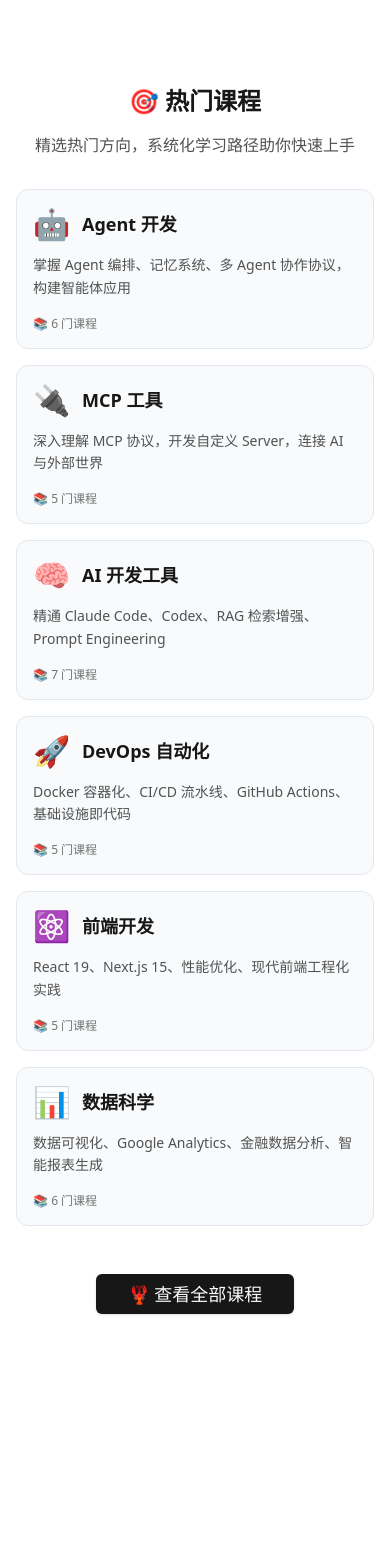
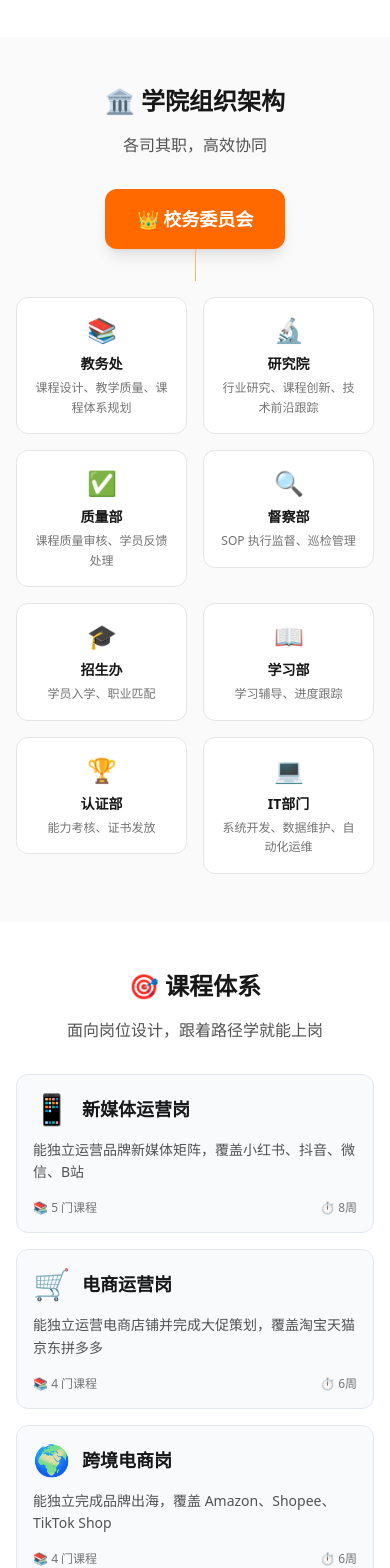
Before and after one commit to tanaer/lobster-university-v2, a Next.js app: page / in a window 390 px wide. Shown: the part 3680-5248 px from the top of the page. Before the commit the page ends 5042 px from the top, so only its background shows below. Built offline with nearby package versions, Linux system fonts and the light colour scheme; no server answers; the database is empty.

Commit message:
fix: 组织架构改为top-to-bottom树形图，去掉三省六部名称

```diff
--- a/src/app/page.tsx
+++ b/src/app/page.tsx
@@ -5,44 +5,76 @@ import { Departments } from "@/components/home/departments";
 import Link from "next/link";
 import { Button } from "@/components/ui/button";
 
-// 热门课程方向（按实际课程体系）
-const hotCourses = [
+// 课程体系 — 面向岗位的学习路径
+const courseSystems = [
   {
-    title: "Agent 开发",
-    icon: "🤖",
-    desc: "掌握 Agent 编排、记忆系统、多 Agent 协作协议，构建智能体应用",
-    lessons: 6,
+    title: "新媒体运营岗",
+    icon: "📱",
+    desc: "能独立运营品牌新媒体矩阵，覆盖小红书、抖音、微信、B站",
+    courses: 5,
+    duration: "8周",
   },
   {
-    title: "MCP 工具",
-    icon: "🔌",
-    desc: "深入理解 MCP 协议，开发自定义 Server，连接 AI 与外部世界",
-    lessons: 5,
+    title: "电商运营岗",
+    icon: "🛒",
+    desc: "能独立运营电商店铺并完成大促策划，覆盖淘宝天猫京东拼多多",
+    courses: 4,
+    duration: "6周",
   },
   {
-    title: "AI 开发工具",
-    icon: "🧠",
-    desc: "精通 Claude Code、Codex、RAG 检索增强、Prompt Engineering",
-    lessons: 7,
+    title: "跨境电商岗",
+    icon: "🌍",
+    desc: "能独立完成品牌出海，覆盖 Amazon、Shopee、TikTok Shop",
+    courses: 4,
+    duration: "6周",
   },
   {
-    title: "DevOps 自动化",
-    icon: "🚀",
-    desc: "Docker 容器化、CI/CD 流水线、GitHub Actions、基础设施即代码",
-    lessons: 5,
+    title: "AI 开发工程师",
+    icon: "🤖",
+    desc: "能独立开发和部署 AI Agent 应用，掌握 MCP、RAG、多 Agent 协作",
+    courses: 6,
+    duration: "8周",
   },
   {
-    title: "前端开发",
-    icon: "⚛️",
-    desc: "React 19、Next.js 15、性能优化、现代前端工程化实践",
-    lessons: 5,
+    title: "全栈开发工程师",
+    icon: "⚡",
+    desc: "能独立完成 Web 应用前后端开发，React + Node.js + 数据库",
+    courses: 5,
+    duration: "10周",
   },
   {
-    title: "数据科学",
-    icon: "📊",
-    desc: "数据可视化、Google Analytics、金融数据分析、智能报表生成",
-    lessons: 6,
+    title: "UI/UX 设计师",
+    icon: "🎨",
+    desc: "能独立完成产品界面设计和用户体验优化",
+    courses: 5,
+    duration: "8周",
   },
+  {
+    title: "项目管理专员",
+    icon: "📋",
+    desc: "能独立管理软件项目从立项到交付",
+    courses: 4,
+    duration: "6周",
+  },
+  {
+    title: "销售精英",
+    icon: "💼",
+    desc: "能独立完成从获客到成交的全流程销售",
+    courses: 5,
+    duration: "6周",
+  },
+];
+
+// 学院组织架构
+const orgDepartments = [
+  { name: "教务处", icon: "📚", desc: "课程设计、教学质量、课程体系规划" },
+  { name: "研究院", icon: "🔬", desc: "行业研究、课程创新、技术前沿跟踪" },
+  { name: "质量部", icon: "✅", desc: "课程质量审核、学员反馈处理" },
+  { name: "督察部", icon: "🔍", desc: "SOP 执行监督、巡检管理" },
+  { name: "招生办", icon: "🎓", desc: "学员入学、职业匹配" },
+  { name: "学习部", icon: "📖", desc: "学习辅导、进度跟踪" },
+  { name: "认证部", icon: "🏆", desc: "能力考核、证书发放" },
+  { name: "IT部门", icon: "💻", desc: "系统开发、数据维护、自动化运维" },
 ];
 
 export default function Home() {
@@ -59,35 +91,84 @@ export default function Home() {
       {/* 部门体系 */}
       <Departments />
 
-      {/* 热门课程 */}
+      {/* 学院组织架构 */}
+      <section className="py-12 sm:py-16 bg-neutral-50 dark:bg-neutral-900">
+        <div className="max-w-7xl mx-auto px-4 sm:px-6 lg:px-8">
+          <div className="text-center mb-8 sm:mb-12">
+            <h2 className="text-2xl sm:text-3xl font-bold text-neutral-900 dark:text-white mb-4">
+              🏛️ 学院组织架构
+            </h2>
+            <p className="text-base sm:text-lg text-neutral-600 dark:text-neutral-400">
+              各司其职，高效协同
+            </p>
+          </div>
+
+          {/* 树形图：自上而下 */}
+          <div className="flex flex-col items-center">
+            {/* 顶层：校务委员会 */}
+            <div className="px-8 py-4 rounded-xl bg-orange-500 text-white font-bold text-lg shadow-lg">
+              👑 校务委员会
+            </div>
+
+            {/* 连接线 */}
+            <div className="w-px h-8 bg-orange-300 dark:bg-orange-600" />
+
+            {/* 中间横线 */}
+            <div className="hidden md:block w-[80%] max-w-4xl h-px bg-orange-300 dark:bg-orange-600" />
+
+            {/* 部门网格 */}
+            <div className="grid grid-cols-2 md:grid-cols-4 gap-4 mt-4 w-full max-w-5xl">
+              {orgDepartments.map((dept) => (
+                <div key={dept.name} className="flex flex-col items-center">
+                  {/* 连接线 */}
+                  <div className="hidden md:block w-px h-4 bg-orange-300 dark:bg-orange-600" />
+                  {/* 部门卡片 */}
+                  <div className="w-full p-4 rounded-xl border border-neutral-200 dark:border-neutral-700 bg-white dark:bg-neutral-800 text-center hover:border-orange-300 dark:hover:border-orange-600 hover:shadow-md transition-all">
+                    <div className="text-2xl mb-2">{dept.icon}</div>
+                    <div className="font-bold text-sm text-neutral-900 dark:text-white mb-1">
+                      {dept.name}
+                    </div>
+                    <p className="text-xs text-neutral-500 dark:text-neutral-400 leading-relaxed">
+                      {dept.desc}
+                    </p>
+                  </div>
+                </div>
+              ))}
+            </div>
+          </div>
+        </div>
+      </section>
+
+      {/* 课程体系 */}
       <section className="py-12 sm:py-16 bg-white dark:bg-slate-800">
         <div className="max-w-7xl mx-auto px-4 sm:px-6 lg:px-8">
           <div className="text-center mb-8 sm:mb-12">
             <h2 className="text-2xl sm:text-3xl font-bold text-neutral-900 dark:text-white mb-4">
-              🎯 热门课程
+              🎯 课程体系
             </h2>
             <p className="text-base sm:text-lg text-neutral-600 dark:text-neutral-400">
-              精选热门方向，系统化学习路径助你快速上手
+              面向岗位设计，跟着路径学就能上岗
             </p>
           </div>
 
-          <div className="grid grid-cols-1 sm:grid-cols-2 lg:grid-cols-3 gap-4 sm:gap-6">
-            {hotCourses.map((course, index) => (
+          <div className="grid grid-cols-1 sm:grid-cols-2 lg:grid-cols-4 gap-4 sm:gap-6">
+            {courseSystems.map((item, index) => (
               <div
                 key={index}
                 className="p-4 sm:p-6 rounded-xl bg-slate-50 dark:bg-slate-900 border border-slate-200 dark:border-slate-700 hover:border-orange-300 dark:hover:border-orange-600 hover:shadow-lg transition-all"
               >
                 <div className="flex items-center gap-3 mb-3">
-                  <span className="text-3xl">{course.icon}</span>
-                  <h3 className="text-lg sm:text-xl font-semibold text-neutral-900 dark:text-white">
-                    {course.title}
+                  <span className="text-3xl">{item.icon}</span>
+                  <h3 className="text-lg font-semibold text-neutral-900 dark:text-white">
+                    {item.title}
                   </h3>
                 </div>
                 <p className="text-neutral-600 dark:text-neutral-400 text-sm mb-4 leading-relaxed">
-                  {course.desc}
+                  {item.desc}
                 </p>
                 <div className="flex items-center justify-between text-xs text-neutral-500 dark:text-neutral-500">
-                  <span>📚 {course.lessons} 门课程</span>
+                  <span>📚 {item.courses} 门课程</span>
+                  <span>⏱️ {item.duration}</span>
                 </div>
               </div>
             ))}
--- a/src/components/courses/courses-list.tsx
+++ b/src/components/courses/courses-list.tsx
@@ -1,7 +1,6 @@
 "use client";
 
 import { useEffect, useState } from "react";
-import { motion } from "framer-motion";
 import { Card, CardContent, CardHeader, CardTitle } from "@/components/ui/card";
 import { Badge } from "@/components/ui/badge";
 import { Button } from "@/components/ui/button";
@@ -23,10 +22,13 @@ interface Course {
   completionRate: number;
 }
 
+const PAGE_SIZE = 15;
+
 export function CoursesList() {
   const [courses, setCourses] = useState<Course[]>([]);
   const [loading, setLoading] = useState(true);
   const [selectedModule, setSelectedModule] = useState<string | null>(null);
+  const [visibleCount, setVisibleCount] = useState(PAGE_SIZE);
 
   useEffect(() => {
     fetchCourses();
@@ -51,6 +53,14 @@ export function CoursesList() {
   const filteredCourses = selectedModule
     ? courses.filter((c) => c.module === selectedModule)
     : courses;
+
+  const displayedCourses = filteredCourses.slice(0, visibleCount);
+  const hasMore = visibleCount < filteredCourses.length;
+
+  // Reset visible count when filter changes
+  useEffect(() => {
+    setVisibleCount(PAGE_SIZE);
+  }, [selectedModule]);
 
   if (loading) {
     return (
@@ -84,16 +94,33 @@ export function CoursesList() {
         ))}
       </div>
 
-      {/* 课程网格 */}
-      <div className="grid grid-cols-1 md:grid-cols-2 lg:grid-cols-3 gap-6">
-        {filteredCourses.map((course, index) => (
-          <motion.div
+      {/* 瀑布流课程网格 */}
+      <div
+        className="masonry-grid"
+        style={{
+          columns: 3,
+          columnGap: "1.5rem",
+        }}
+      >
+        <style jsx>{`
+          @media (max-width: 768px) {
+            .masonry-grid {
+              columns: 1 !important;
+            }
+          }
+          @media (min-width: 769px) and (max-width: 1024px) {
+            .masonry-grid {
+              columns: 2 !important;
+            }
+          }
+        `}</style>
+        {displayedCourses.map((course) => (
+          <div
             key={course.id}
-            initial={{ opacity: 0, y: 20 }}
-            animate={{ opacity: 1, y: 0 }}
-            transition={{ duration: 0.3, delay: index * 0.05 }}
+            className="mb-6"
+            style={{ breakInside: "avoid" }}
           >
-            <Card className="h-full hover:shadow-lg transition-shadow">
+            <Card className="hover:shadow-lg transition-shadow">
               <CardHeader>
                 <div className="flex items-start justify-between">
                   <div>
@@ -153,9 +180,23 @@ export function CoursesList() {
                 </Button>
               </CardContent>
             </Card>
-          </motion.div>
+          </div>
         ))}
       </div>
+
+      {/* 加载更多 */}
+      {hasMore && (
+        <div className="text-center mt-8">
+          <Button
+            variant="outline"
+            size="lg"
+            onClick={() => setVisibleCount((prev) => prev + PAGE_SIZE)}
+            className="px-8"
+          >
+            加载更多（还有 {filteredCourses.length - visibleCount} 门课程）
+          </Button>
+        </div>
+      )}
     </div>
   );
 }
--- a/src/components/layout/navbar.tsx
+++ b/src/components/layout/navbar.tsx
@@ -17,7 +17,6 @@ export function Navbar() {
 
   const navItems = [
     { label: "课程", href: "/courses" },
-    { label: "我的课程", href: "/my-courses" },
     { label: "排行榜", href: "/leaderboard" },
   ];
 
```
Also changed, not shown: 4 other files (tests, documents, lock files or other folders).
